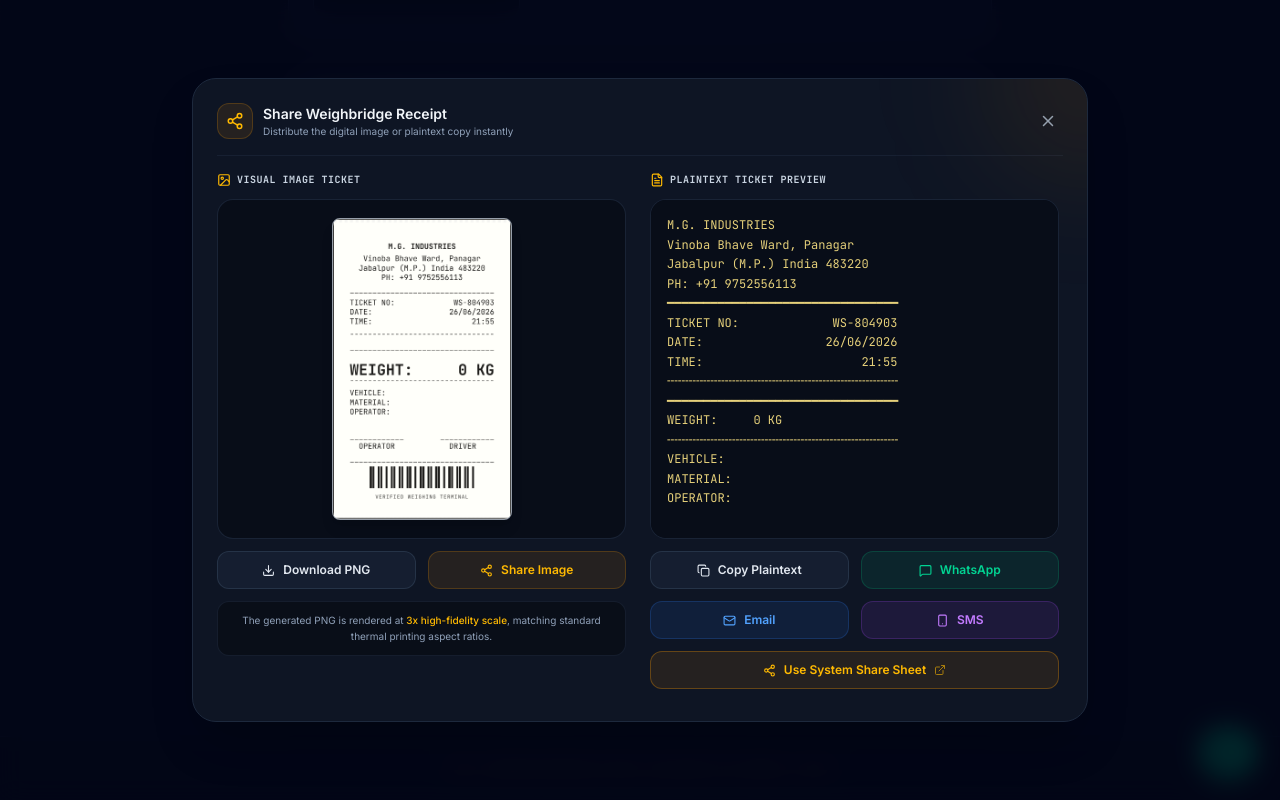
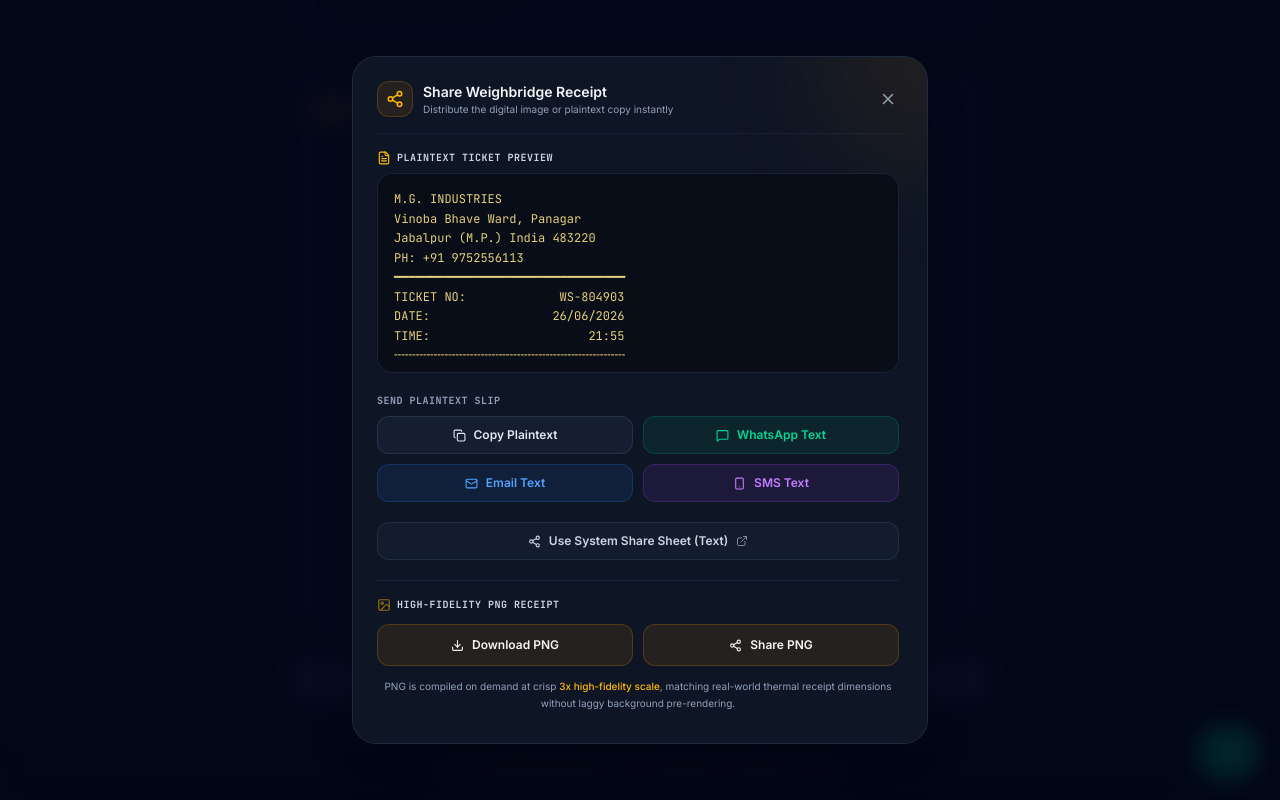
Before and after one commit to saurabhgpt143/UWS, a React (Vite) app: page / in a window 1280 px wide. Both pictures are taken after a click on the button "PRINT SLIP". Shown: the part 1365-2165 px from the top of the page. Built offline with nearby package versions, Linux system fonts and the light colour scheme.

Commit message:
refactor(share): remove unused pngUrl state and logic

```diff
--- a/src/App.tsx
+++ b/src/App.tsx
@@ -297,7 +297,6 @@ export default function App() {
   // Sharing states
   const [isShareOpen, setIsShareOpen] = useState<boolean>(false);
   const [copied, setCopied] = useState<boolean>(false);
-  const [pngUrl, setPngUrl] = useState<string>('');
   const [pngLoading, setPngLoading] = useState<boolean>(false);
 
   // Update paper visual dimensions when width setting changes
@@ -310,20 +309,10 @@ export default function App() {
     setSelectedPaperStyle(updated);
   }, [paperWidthMm]);
 
-  // Reset and auto-generate PNG when modal is opened
-  useEffect(() => {
-    if (isShareOpen) {
-      setPngUrl(''); // Reset PNG so it is regenerated fresh
-      handleGeneratePng();
-    }
-  }, [isShareOpen]);
+  // High-fidelity PNG receipt generator in memory
+  const generatePngInMemory = async (): Promise<string> => {
+    if (!receiptRef.current) throw new Error('Receipt preview element not found');
 
-  const handleGeneratePng = async () => {
-    if (!receiptRef.current) return;
-    setPngLoading(true);
-    try {
-      // Small timeout to ensure rendering is complete
-      await new Promise(resolve => setTimeout(resolve, 150));
     const canvas = await html2canvas(receiptRef.current, {
       scale: 3, // Crisp resolution
       useCORS: true,
@@ -335,10 +324,10 @@ export default function App() {
         styleTags.forEach(styleTag => {
           let cssText = styleTag.textContent || '';
           if (cssText.includes('oklch') || cssText.includes('color-mix')) {
-              // 1. Replace oklch(...) functions with black #000000
+            // Replace oklch(...) functions with black #000000
             cssText = cssText.replace(/oklch\([^)]+\)/g, '#000000');
 
-              // 2. Resolve color-mix functions safely to a standard transparent/solid color
+            // Resolve color-mix functions safely to a standard transparent/solid color
             let index;
             while ((index = cssText.indexOf('color-mix(')) !== -1) {
               let openCount = 1;
@@ -356,7 +345,7 @@ export default function App() {
           }
         });
 
-          // Also strip from any inline styles of elements in the cloned document to be 100% robust
+        // Also strip from any inline styles of elements in the cloned document
         const allClonedElements = clonedDoc.querySelectorAll('*');
         allClonedElements.forEach(el => {
           const htmlEl = el as HTMLElement;
@@ -385,13 +374,7 @@ export default function App() {
         });
       }
     });
-      const dataUrl = canvas.toDataURL('image/png');
-      setPngUrl(dataUrl);
-    } catch (err) {
-      console.error('Failed to generate PNG receipt image:', err);
-    } finally {
-      setPngLoading(false);
-    }
+    return canvas.toDataURL('image/png');
   };
 
 
@@ -507,20 +490,32 @@ export default function App() {
     }
   };
 
-  const handleDownloadPng = () => {
-    if (!pngUrl) return;
+  const handleDownloadPng = async () => {
+    if (pngLoading) return;
+    setPngLoading(true);
+    try {
+      await new Promise(resolve => setTimeout(resolve, 100)); // smooth visual transition
+      const dataUrl = await generatePngInMemory();
       const a = document.createElement('a');
-    a.href = pngUrl;
+      a.href = dataUrl;
       a.download = `weighbridge-receipt-${paperWidthMm}mm.png`;
       document.body.appendChild(a);
       a.click();
       document.body.removeChild(a);
+    } catch (err) {
+      console.error('Failed to generate and download PNG:', err);
+    } finally {
+      setPngLoading(false);
+    }
   };
 
   const handleSharePng = async () => {
-    if (!pngUrl) return;
+    if (pngLoading) return;
+    setPngLoading(true);
     try {
-      const res = await fetch(pngUrl);
+      await new Promise(resolve => setTimeout(resolve, 100)); // smooth visual transition
+      const dataUrl = await generatePngInMemory();
+      const res = await fetch(dataUrl);
       const blob = await res.blob();
       const file = new File([blob], `weighbridge-receipt-${paperWidthMm}mm.png`, {
         type: 'image/png',
@@ -533,11 +528,29 @@ export default function App() {
           text: `Visual PNG image of thermal receipt for ${paperWidthMm}mm paper`,
         });
       } else {
-        handleDownloadPng();
+        const a = document.createElement('a');
+        a.href = dataUrl;
+        a.download = `weighbridge-receipt-${paperWidthMm}mm.png`;
+        document.body.appendChild(a);
+        a.click();
+        document.body.removeChild(a);
       }
     } catch (err: any) {
       console.error('Web Share failed for PNG, downloading fallback:', err);
-      handleDownloadPng();
+      // Fallback
+      try {
+        const dataUrl = await generatePngInMemory();
+        const a = document.createElement('a');
+        a.href = dataUrl;
+        a.download = `weighbridge-receipt-${paperWidthMm}mm.png`;
+        document.body.appendChild(a);
+        a.click();
+        document.body.removeChild(a);
+      } catch (innerErr) {
+        console.error('In-memory PNG generation fallback failed:', innerErr);
+      }
+    } finally {
+      setPngLoading(false);
     }
   };
 
@@ -937,7 +950,7 @@ const UniverseScaleLogo = () => (
       {isShareOpen && (
         <div className="fixed inset-0 z-50 flex items-center justify-center p-4 bg-slate-950/80 backdrop-blur-md animate-fade-in" id="share-modal-backdrop">
           <div
-            className="bg-[#0E1524] border border-slate-800 rounded-3xl w-full max-w-4xl shadow-2xl p-6 relative overflow-hidden flex flex-col max-h-[90vh]"
+            className="bg-[#0E1524] border border-slate-800 rounded-3xl w-full max-w-xl shadow-2xl p-6 relative overflow-hidden flex flex-col max-h-[90vh]"
             id="share-modal-container"
           >
             {/* Ambient gold glow accent */}
@@ -964,91 +977,31 @@ const UniverseScaleLogo = () => (
               </button>
             </div>
 
-            {/* Split Dual-Column Layout */}
-            <div className="grid grid-cols-1 md:grid-cols-2 gap-6 overflow-y-auto flex-1 pr-1 pb-2">
+            {/* Content Container */}
+            <div className="overflow-y-auto flex-1 pr-1 pb-2 space-y-5">
 
-              {/* Left Column: High-Fidelity Ticket Image */}
-              <div className="flex flex-col space-y-3">
-                <div className="flex items-center space-x-1.5">
-                  <ImageIcon size={14} className="text-amber-400" />
-                  <span className="text-[10px] text-slate-300 font-bold uppercase tracking-wider font-mono">
-                    Visual Image Ticket
-                  </span>
-                </div>
-
-                <div className="bg-[#080D18] rounded-2xl border border-slate-800/80 p-4 flex-1 min-h-[220px] max-h-[340px] overflow-y-auto flex flex-col items-center justify-center relative">
-                  {pngLoading ? (
-                    <div className="flex flex-col items-center space-y-3">
-                      <RefreshCw className="animate-spin text-amber-400" size={24} />
-                      <span className="text-xs text-slate-400 font-medium font-sans">Generating high-fidelity ticket image...</span>
-                    </div>
-                  ) : pngUrl ? (
-                    <div className="relative group max-w-full">
-                      <img
-                        src={pngUrl}
-                        alt="Weighbridge Thermal Receipt"
-                        className="border border-slate-700/50 rounded-lg shadow-lg max-w-[180px] h-auto object-contain bg-[#fefefc]"
-                        referrerPolicy="no-referrer"
-                      />
-                      <div className="absolute inset-0 bg-black/40 opacity-0 group-hover:opacity-100 transition-opacity rounded-lg flex items-center justify-center pointer-events-none">
-                        <span className="text-[10px] bg-slate-900/90 border border-slate-700 text-slate-200 px-2 py-1 rounded font-sans">
-                          Sharp 3x Scale
-                        </span>
-                      </div>
-                    </div>
-                  ) : (
-                    <button
-                      onClick={handleGeneratePng}
-                      className="px-4 py-2 bg-amber-500/10 hover:bg-amber-500/20 border border-amber-500/30 text-amber-400 rounded-xl text-xs font-semibold cursor-pointer transition-all"
-                    >
-                      Generate Preview Image
-                    </button>
-                  )}
-                </div>
-
-                {/* Image-based share and download buttons */}
-                <div className="grid grid-cols-2 gap-3">
-                  <button
-                    onClick={handleDownloadPng}
-                    disabled={!pngUrl || pngLoading}
-                    className="flex items-center justify-center space-x-2 py-2.5 px-3 bg-slate-800/50 hover:bg-slate-800 disabled:opacity-40 disabled:hover:bg-slate-800/50 border border-slate-700/60 rounded-xl text-xs font-semibold text-slate-200 hover:text-white transition-all cursor-pointer active:scale-95"
-                    id="share-btn-download-png"
-                  >
-                    <Download size={13} />
-                    <span>Download PNG</span>
-                  </button>
-
-                  <button
-                    onClick={handleSharePng}
-                    disabled={!pngUrl || pngLoading}
-                    className="flex items-center justify-center space-x-2 py-2.5 px-3 bg-amber-500/10 hover:bg-amber-500/20 disabled:opacity-40 disabled:hover:bg-amber-500/10 border border-amber-500/20 hover:border-amber-500/40 rounded-xl text-xs font-semibold text-amber-400 transition-all cursor-pointer active:scale-95"
-                    id="share-btn-native-png"
-                  >
-                    <Share2 size={13} />
-                    <span>Share Image</span>
-                  </button>
-                </div>
-
-                <div className="bg-[#070A11]/60 border border-slate-800/60 rounded-xl p-2.5 text-[10px] text-slate-400 text-center leading-relaxed font-sans">
-                  The generated PNG is rendered at <strong className="text-amber-400 font-medium">3x high-fidelity scale</strong>, matching standard thermal printing aspect ratios.
-                </div>
-              </div>
-
-              {/* Right Column: Plaintext Ticket */}
-              <div className="flex flex-col space-y-3">
+              {/* Plaintext Ticket Block */}
+              <div className="flex flex-col space-y-2">
+                <div className="flex items-center justify-between">
                   <div className="flex items-center space-x-1.5">
                     <FileText size={14} className="text-amber-400" />
                     <span className="text-[10px] text-slate-300 font-bold uppercase tracking-wider font-mono">
                       Plaintext Ticket Preview
                     </span>
                   </div>
+                </div>
 
-                <div className="relative group bg-[#080D18] rounded-2xl border border-slate-800/80 p-4 flex-1 min-h-[220px] max-h-[340px] overflow-y-auto font-mono text-xs text-amber-200/90 leading-relaxed whitespace-pre-wrap select-all">
+                <div className="relative group bg-[#080D18] rounded-2xl border border-slate-800/80 p-4 max-h-[200px] overflow-y-auto font-mono text-xs text-amber-200/90 leading-relaxed whitespace-pre-wrap select-all">
                   {generateReceiptPlainText(sections)}
                 </div>
+              </div>
 
-                {/* Primary text-based share buttons */}
-                <div className="grid grid-cols-2 gap-3">
+              {/* Text Sharing Actions */}
+              <div className="space-y-2">
+                <span className="text-[10px] text-slate-400 font-bold uppercase tracking-wider font-mono block">
+                  Send Plaintext Slip
+                </span>
+                <div className="grid grid-cols-2 gap-2.5">
                   <button
                     onClick={handleCopyText}
                     className="flex items-center justify-center space-x-2 py-2.5 px-3 bg-slate-800/50 hover:bg-slate-800 border border-slate-700/60 rounded-xl text-xs font-semibold text-slate-200 hover:text-white transition-all cursor-pointer active:scale-95"
@@ -1073,7 +1026,7 @@ const UniverseScaleLogo = () => (
                     id="share-btn-whatsapp"
                   >
                     <MessageSquare size={13} />
-                    <span>WhatsApp</span>
+                    <span>WhatsApp Text</span>
                   </button>
 
                   <button
@@ -1082,7 +1035,7 @@ const UniverseScaleLogo = () => (
                     id="share-btn-email"
                   >
                     <Mail size={13} />
-                    <span>Email</span>
+                    <span>Email Text</span>
                   </button>
 
                   <button
@@ -1091,20 +1044,82 @@ const UniverseScaleLogo = () => (
                     id="share-btn-sms"
                   >
                     <Smartphone size={13} />
-                    <span>SMS</span>
+                    <span>SMS Text</span>
+                  </button>
+                </div>
+              </div>
+
+              {/* Native System Share for Text */}
+              <button
+                onClick={handleNativeShare}
+                className="w-full py-2.5 bg-slate-800/40 hover:bg-slate-800 text-slate-300 hover:text-white border border-slate-700/50 rounded-xl text-xs font-semibold transition-all flex items-center justify-center space-x-2 cursor-pointer active:scale-[0.98]"
+                id="share-btn-native"
+              >
+                <Share2 size={13} />
+                <span>Use System Share Sheet (Text)</span>
+                <ExternalLink size={12} className="opacity-60" />
+              </button>
+
+              {/* High-Fidelity PNG Ticket Generation Actions */}
+              <div className="border-t border-slate-800/80 pt-4 space-y-3">
+                <div className="flex items-center justify-between">
+                  <div className="flex items-center space-x-1.5">
+                    <ImageIcon size={14} className="text-amber-400 animate-pulse" />
+                    <span className="text-[10px] text-slate-300 font-bold uppercase tracking-wider font-mono">
+                      High-Fidelity PNG Receipt
+                    </span>
+                  </div>
+                  {pngLoading && (
+                    <span className="text-[10px] text-amber-400 font-mono flex items-center space-x-1">
+                      <RefreshCw className="animate-spin" size={10} />
+                      <span>Generating image...</span>
+                    </span>
+                  )}
+                </div>
+
+                <div className="grid grid-cols-2 gap-2.5">
+                  <button
+                    onClick={handleDownloadPng}
+                    disabled={pngLoading}
+                    className="flex items-center justify-center space-x-2 py-3 px-3 bg-amber-500/10 hover:bg-amber-500 hover:text-[#090D16] border border-amber-500/20 hover:border-amber-400 disabled:opacity-50 disabled:hover:bg-amber-500/10 disabled:hover:text-amber-400 rounded-xl text-xs font-bold transition-all cursor-pointer active:scale-95"
+                    id="share-btn-download-png"
+                  >
+                    {pngLoading ? (
+                      <>
+                        <RefreshCw size={13} className="animate-spin" />
+                        <span>Generating...</span>
+                      </>
+                    ) : (
+                      <>
+                        <Download size={13} />
+                        <span>Download PNG</span>
+                      </>
+                    )}
+                  </button>
+
+                  <button
+                    onClick={handleSharePng}
+                    disabled={pngLoading}
+                    className="flex items-center justify-center space-x-2 py-3 px-3 bg-amber-500/10 hover:bg-amber-500 hover:text-[#090D16] border border-amber-500/20 hover:border-amber-400 disabled:opacity-50 disabled:hover:bg-amber-500/10 disabled:hover:text-amber-400 rounded-xl text-xs font-bold transition-all cursor-pointer active:scale-95"
+                    id="share-btn-native-png"
+                  >
+                    {pngLoading ? (
+                      <>
+                        <RefreshCw size={13} className="animate-spin" />
+                        <span>Generating...</span>
+                      </>
+                    ) : (
+                      <>
+                        <Share2 size={13} />
+                        <span>Share PNG</span>
+                      </>
+                    )}
                   </button>
                 </div>
 
-                {/* Native system sharing */}
-                <button
-                  onClick={handleNativeShare}
-                  className="w-full py-2.5 bg-amber-500/10 hover:bg-amber-500 text-amber-400 hover:text-[#090D16] border border-amber-500/30 hover:border-amber-400 rounded-xl text-xs font-bold transition-all flex items-center justify-center space-x-2 cursor-pointer active:scale-[0.98]"
-                  id="share-btn-native"
-                >
-                  <Share2 size={13} />
-                  <span>Use System Share Sheet</span>
-                  <ExternalLink size={12} className="opacity-60" />
-                </button>
+                <p className="text-[10px] text-slate-400 leading-relaxed font-sans text-center">
+                  PNG is compiled on demand at crisp <strong className="text-amber-400 font-medium">3x high-fidelity scale</strong>, matching real-world thermal receipt dimensions without laggy background pre-rendering.
+                </p>
               </div>
 
             </div>
```
Lines whose indentation alone changed are shown as unchanged.
